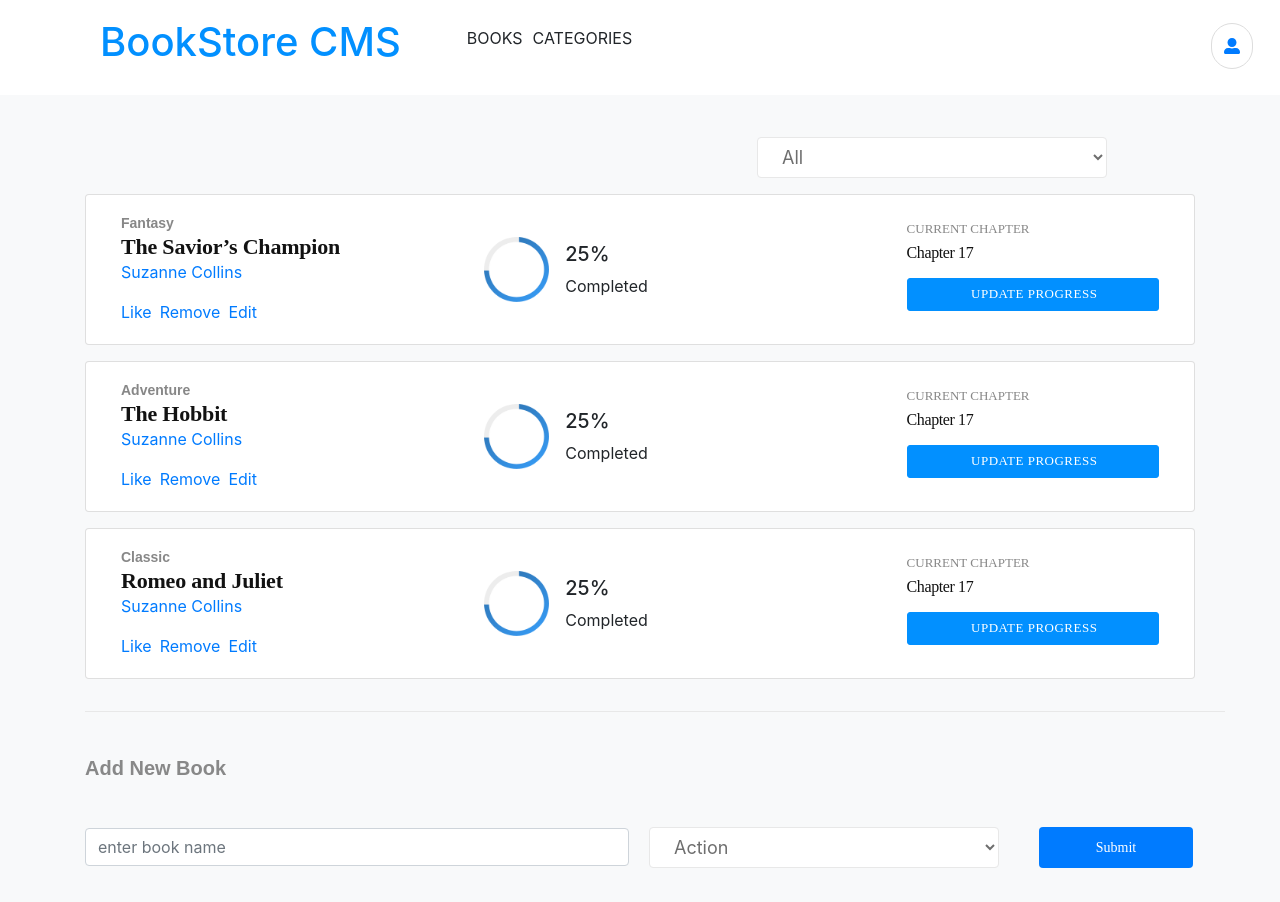
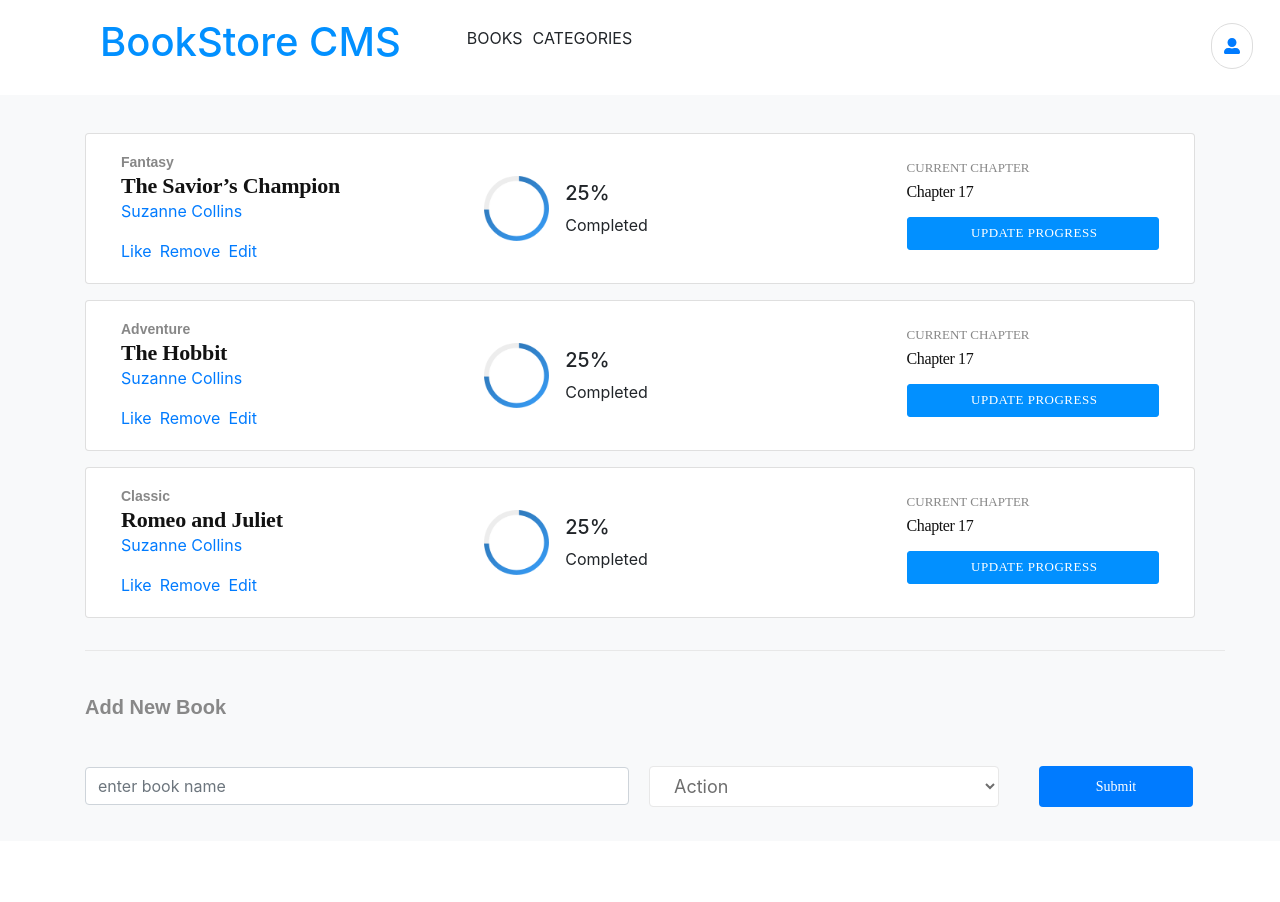
Before and after one commit to RICKCOYL/Book-store, a React (Create React App) app: page / in a window 1280 px wide. Shown: the top 902 px of the page. After the commit the page ends 841 px from the top, so only its background shows below. Built offline with nearby package versions, Linux system fonts and the light colour scheme.

Commit message:
Remove categoryfilter component out of booklist

```diff
--- a/src/containers/BooksList.js
+++ b/src/containers/BooksList.js
@@ -4,24 +4,16 @@ import { connect } from 'react-redux';
 import PropTypes from 'prop-types';
 
 import Book from '../components/Book';
-import CategoryFilter from '../components/CategoryFilter';
 import * as actions from '../actions/index';
 
-function BooksList({ books, removeBook, filter }) {
+function BooksList({ books, removeBook }) {
   const handleRemoveBook = (e, book) => {
     e.preventDefault();
     removeBook(book.id);
   };
 
-  const handleFilterChange = (fil) => {
-    filter(fil);
-  };
-
   return (
     <div className="book-list">
-      <div className="filter-container">
-        <CategoryFilter onSelectHandler={handleFilterChange} />
-      </div>
       <div className="book-cards">
         {books.map((book) => (
           <Book book={book} key={book.id} handleRemove={handleRemoveBook} />
@@ -52,5 +44,4 @@ BooksList.defaultProps = {
 BooksList.propTypes = {
   books: PropTypes.oneOfType([PropTypes.array]),
   removeBook: PropTypes.func.isRequired,
-  filter: PropTypes.func.isRequired,
 };
```
